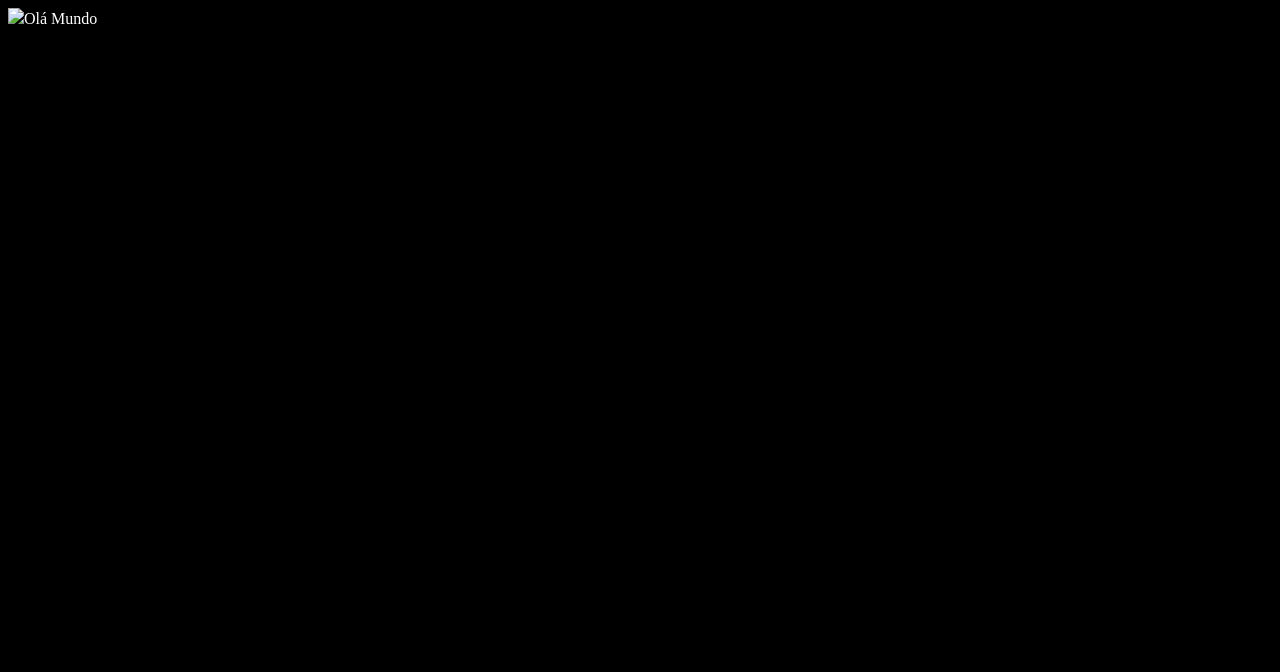
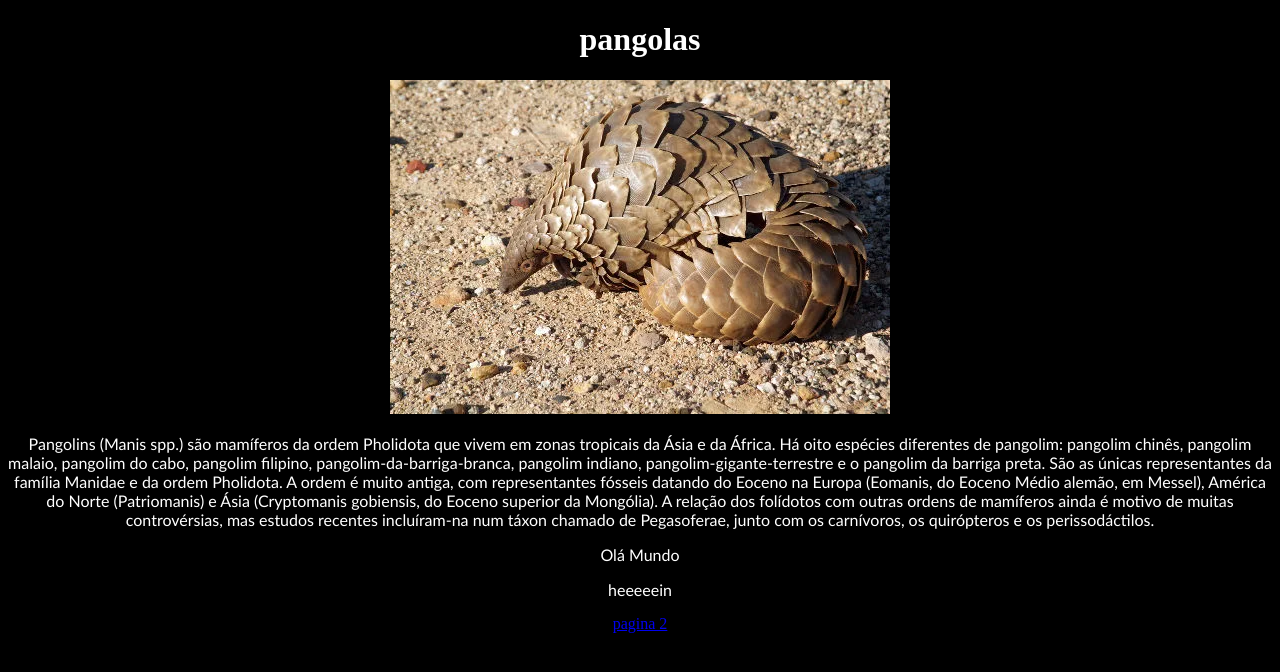
Before and after one commit to nsluans/trab1, a plain HTML site: page site.html in a window 1280 px wide. Drawn offline with Linux system fonts and the light colour scheme.

Commit message:
pag2.html

```diff
--- a/site.html
+++ b/site.html
@@ -4,10 +4,23 @@
 <title>sitezin</title>
 <meta charset="utf-8"/>
 </head>
+<style>
+    h1{
+        text-align: center;
+    }
+    p{
+        text-align: center;
+        font-family: 'Trebuchet MS', 'Lucida Sans Unicode', 'Lucida Grande', 'Lucida Sans', Arial, sans-serif;
+    }
+</style>
 <body bgcolor="000000" text="FFFFFF">
-<a name="page2.html"></a>
-<img src="pamgolim.jpeg"
-<p>Olá Mundo</p> <!-- aqui é o meu paragrafo-->
-
+    <h1>pangolas</h1>
+    <center><img src="pamgolim.jpeg"</center>
+    <br>
+    <p>Pangolins (Manis spp.) são mamíferos da ordem Pholidota que vivem em zonas tropicais da Ásia e da África. Há oito espécies diferentes de pangolim: pangolim chinês, pangolim malaio, pangolim do cabo, pangolim filipino, pangolim-da-barriga-branca, pangolim indiano, pangolim-gigante-terrestre e o pangolim da barriga preta. São as únicas representantes da família Manidae e da ordem Pholidota. A ordem é muito antiga, com representantes fósseis datando do Eoceno na Europa (Eomanis, do Eoceno Médio alemão, em Messel), América do Norte (Patriomanis) e Ásia (Cryptomanis gobiensis, do Eoceno superior da Mongólia). A relação dos folídotos com outras ordens de mamíferos ainda é motivo de muitas controvérsias, mas estudos recentes incluíram-na num táxon chamado de Pegasoferae, junto com os carnívoros, os quirópteros e os perissodáctilos.
+    </p>
+    <p>Olá Mundo</p> <!-- aqui é o meu paragrafo-->
+    <p>heeeeein</p>
+    <a href="pag2.html">pagina 2</a>
 </body>
 </html>
```
Also changed, not shown: pamgolim.jpeg (added).
